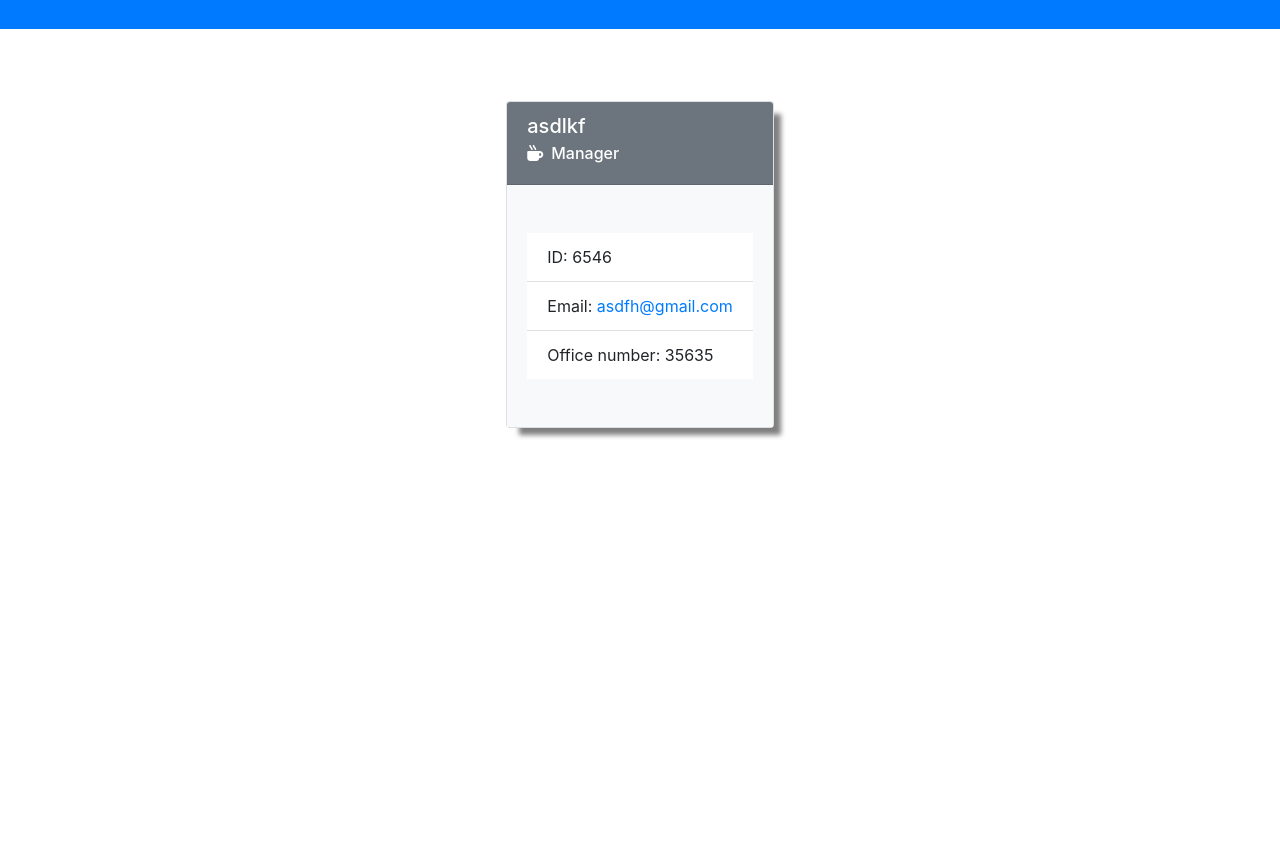
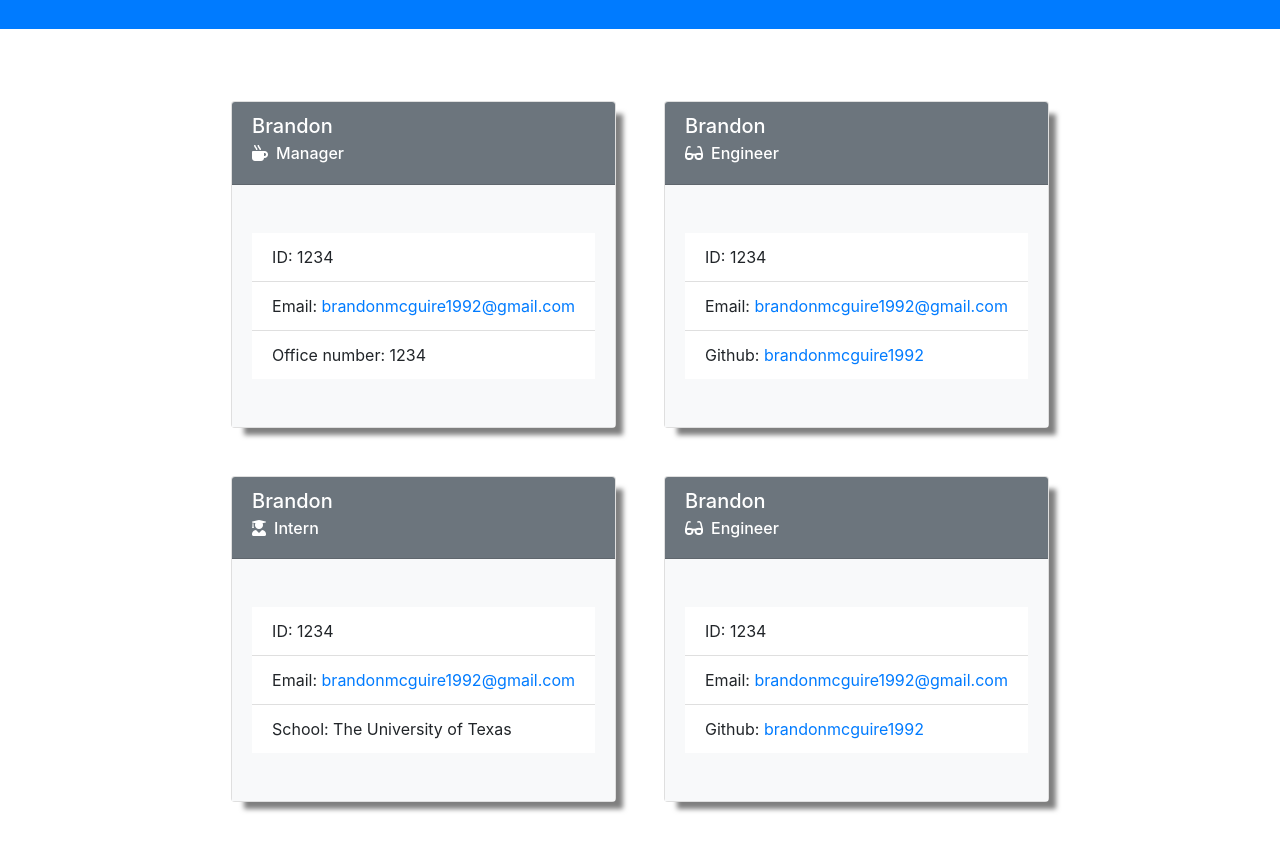
Before and after one commit to brandonmcguire1992/team-info, a website: page dist/index.html in a window 1280 px wide. Shown: the part 65-916 px from the top of the page. Before the commit the page ends 800 px from the top, so only its background shows below. Drawn offline with nearby package versions, Linux system fonts and the light colour scheme.

Commit message:
update readme file

```diff
--- a/dist/index.html
+++ b/dist/index.html
@@ -17,14 +17,56 @@
 
         <div class="card m-4">
         <div class="card-header bg-secondary text-white">
-          <h5 class="card-title name">asdlkf</h5>
+          <h5 class="card-title name">Brandon</h5>
           <h6 class="card-subtitle mb-2 role"><i class="fas fa-mug-hot mr-2 role-icon"></i>Manager</h6>
         </div>
         <div class="card-body py-5 bg-light">
           <ul class="list-group list-group-flush">
-            <li class="list-group-item id">ID: 6546</li>
-            <li class="list-group-item email">Email: <a href="mailto:asdfh@gmail.com">asdfh@gmail.com</a></li>
-            <li class="list-group-item wildcard">Office number: 35635</li>
+            <li class="list-group-item id">ID: 1234</li>
+            <li class="list-group-item email">Email: <a href="mailto:brandonmcguire1992@gmail.com">brandonmcguire1992@gmail.com</a></li>
+            <li class="list-group-item wildcard">Office number: 1234</li>
+          </ul>
+        </div>
+      </div>
+
+        <div class="card m-4">
+        <div class="card-header bg-secondary text-white">
+          <h5 class="card-title name">Brandon</h5>
+          <h6 class="card-subtitle mb-2 role"><i class="fas fa-glasses mr-2 role-icon"></i>Engineer</h6>
+        </div>
+        <div class="card-body py-5 bg-light">
+          <ul class="list-group list-group-flush">
+            <li class="list-group-item id">ID: 1234</li>
+            <li class="list-group-item email">Email: <a href="mailto:brandonmcguire1992@gmail.com">brandonmcguire1992@gmail.com</a></li>
+            <li class="list-group-item wildcard">Github: <a href="https://github.com/brandonmcguire1992" target="_blank">brandonmcguire1992</a></li>
+          </ul>
+        </div>
+      </div>
+
+        <div class="card m-4">
+        <div class="card-header bg-secondary text-white">
+          <h5 class="card-title name">Brandon</h5>
+          <h6 class="card-subtitle mb-2 role"><i class="fas fa-user-graduate mr-2 role-icon"></i>Intern</h6>
+        </div>
+        <div class="card-body py-5 bg-light">
+          <ul class="list-group list-group-flush">
+            <li class="list-group-item id">ID: 1234</li>
+            <li class="list-group-item email">Email: <a href="mailto:brandonmcguire1992@gmail.com">brandonmcguire1992@gmail.com</a></li>
+            <li class="list-group-item wildcard">School: The University of Texas</li>
+          </ul>
+        </div>
+      </div>
+
+        <div class="card m-4">
+        <div class="card-header bg-secondary text-white">
+          <h5 class="card-title name">Brandon</h5>
+          <h6 class="card-subtitle mb-2 role"><i class="fas fa-glasses mr-2 role-icon"></i>Engineer</h6>
+        </div>
+        <div class="card-body py-5 bg-light">
+          <ul class="list-group list-group-flush">
+            <li class="list-group-item id">ID: 1234</li>
+            <li class="list-group-item email">Email: <a href="mailto:brandonmcguire1992@gmail.com">brandonmcguire1992@gmail.com</a></li>
+            <li class="list-group-item wildcard">Github: <a href="https://github.com/brandonmcguire1992" target="_blank">brandonmcguire1992</a></li>
           </ul>
         </div>
       </div>
```
Also changed, not shown: README.md.
